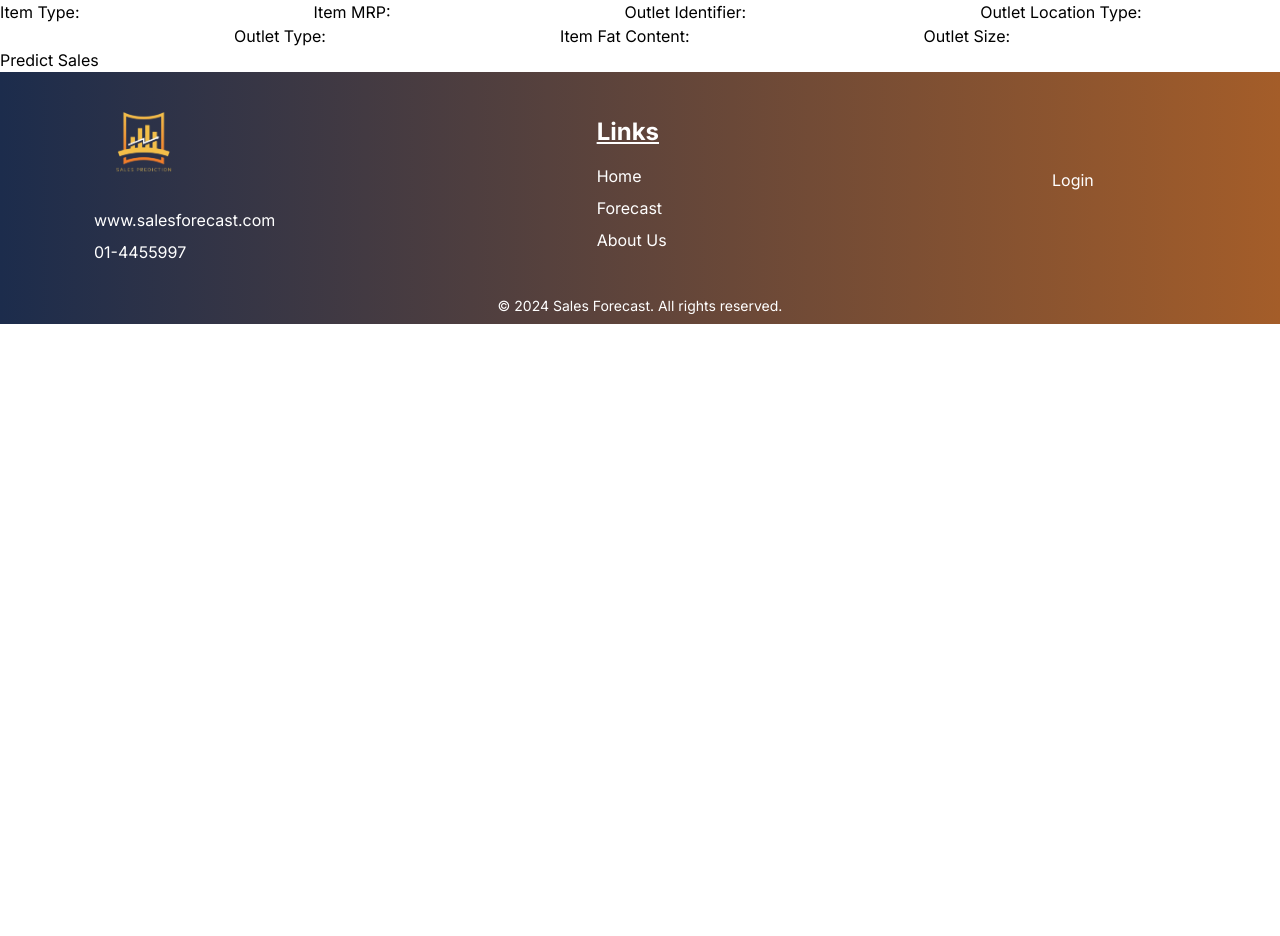
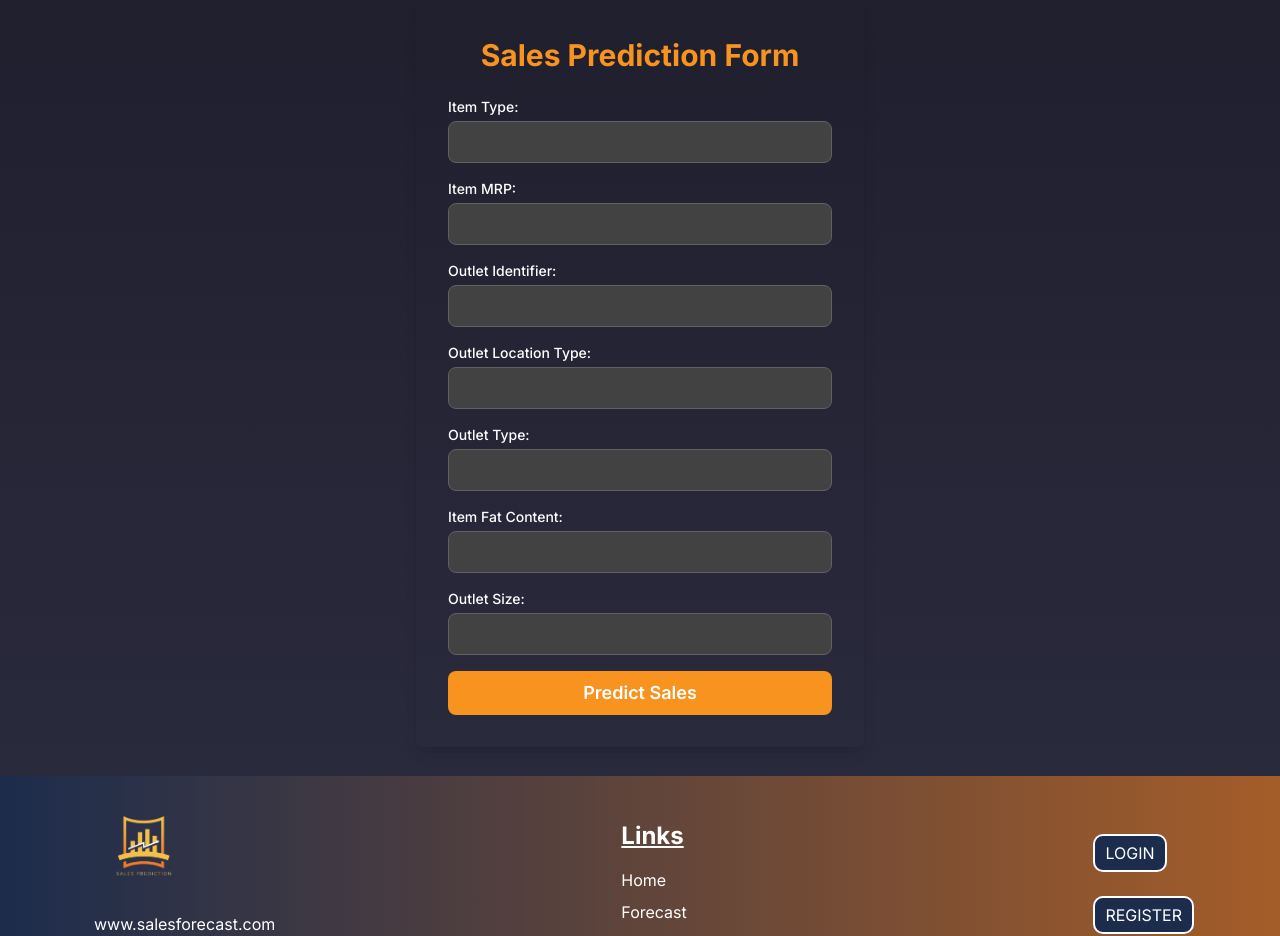
Before and after one commit to lamsal25/sales-prediction-system, a Next.js app in the folder frontend/: page /prediction in a window 1280 px wide. Shown: the part 120-1056 px from the top of the page. Before the commit the page ends 800 px from the top, so only its background shows below. Built offline with nearby package versions, Linux system fonts and the light colour scheme.

Commit message:
frontend modified

```diff
--- a/frontend/src/app/components/footer/Footer.js
+++ b/frontend/src/app/components/footer/Footer.js
@@ -1,8 +1,28 @@
+"use client"
+
 import React from 'react'
 import Image from 'next/image';
 import Link from 'next/link';
+import { useEffect, useState } from 'react';
+import { useRouter } from 'next/navigation';
+import Button from '../button/Button';
 
 export default function Footer() {
+    const [loggedIn, setLoggedIn] = useState(false);
+    const router = useRouter(); // Initialize router
+
+    useEffect(() => {
+        // Check if token exists in localStorage
+        const token = localStorage.getItem('token');
+        setLoggedIn(!!token); // Update loggedIn state based on token presence
+    }, [loggedIn]);
+
+    const handleLogout = () => {
+        console.log("Logging out...");
+        localStorage.removeItem('token'); // Remove token from localStorage
+        setLoggedIn(false); // Update loggedIn state
+        router.push("/"); // Redirect to login page after logout
+    };
     return (
         <div>
 
@@ -27,10 +47,45 @@ export default function Footer() {
 
                     </div>
 
-                    {/* Section 3: Login */}
+                    {/* Section 3: Login
                     <div className="flex flex-col items-center md:items-start min-w-[150px] px-2 text-center md:text-left">
                         <Link href="login">Login</Link>
-                    </div>
+                    </div> */}
+
+                    {!loggedIn ? (
+                        <div className="space-x-6">
+                            <Link href="/login" className="hover:scale-105 transition-all">
+                                <Button
+                                    title={"LogIn"}
+                                    bgColor={"#1C2C4C"}
+                                    padL={10}
+                                    padT={5}
+                                    color={"white"}
+                                    borderRadius={"10px"}
+                                />
+                            </Link>
+
+                            <Link href="/register" className="hover:scale-105 transition-all">
+                                <Button
+                                    title={"register"}
+                                    bgColor={"#1C2C4C"}
+                                    padL={10}
+                                    padT={5}
+                                    color={"white"}
+                                    borderRadius={"10px"}
+                                />
+                            </Link>
+                        </div>
+                    ) : (
+                        <div className="space-x-6">
+                            <button
+                                className="bg-[#1C2C4C] text-white px-4 py-2 rounded-lg"
+                                onClick={handleLogout}
+                            >
+                                Logout
+                            </button>
+                        </div>
+                    )}
                 </div>
             </footer>
 
--- a/frontend/src/app/prediction/page.js
+++ b/frontend/src/app/prediction/page.js
@@ -1,4 +1,4 @@
-"use client"
+"use client";
 
 import { useState } from 'react';
 
@@ -37,38 +37,47 @@ export default function PredictionForm() {
     };
 
     return (
-        <div>
-            <h2>Sales Prediction Form</h2>
-            <form onSubmit={handleSubmit}>
-                <label>Item Type:</label>
-                <input type="text" name="Item_Type" onChange={handleChange} required />
+        <div className="flex flex-col items-center justify-center min-h-screen bg-gradient-to-b from-[#1f1f2e] to-[#2a2a3d] text-white">
+            <div className="w-full max-w-md p-8 bg-gradient-to-b from-[#1f1f2e] to-[#2a2a3d] rounded-lg shadow-lg">
+                <h2 className="text-3xl font-bold text-center text-[#f7931e] mb-6">Sales Prediction Form</h2>
+                <form onSubmit={handleSubmit} className="space-y-4">
+                    <div>
+                        <label className="block text-sm font-medium mb-1">Item Type:</label>
+                        <input type="text" name="Item_Type" onChange={handleChange} required className="w-full px-4 py-2 bg-gray-800 border border-gray-700 rounded-lg focus:outline-none focus:border-[#f7931e]" />
+                    </div>
+                    <div>
+                        <label className="block text-sm font-medium mb-1">Item MRP:</label>
+                        <input type="number" name="Item_MRP" onChange={handleChange} required className="w-full px-4 py-2 bg-gray-800 border border-gray-700 rounded-lg focus:outline-none focus:border-[#f7931e]" />
+                    </div>
+                    <div>
+                        <label className="block text-sm font-medium mb-1">Outlet Identifier:</label>
+                        <input type="text" name="Outlet_Identifier" onChange={handleChange} required className="w-full px-4 py-2 bg-gray-800 border border-gray-700 rounded-lg focus:outline-none focus:border-[#f7931e]" />
+                    </div>
+                    <div>
+                        <label className="block text-sm font-medium mb-1">Outlet Location Type:</label>
+                        <input type="text" name="Outlet_Location_Type" onChange={handleChange} required className="w-full px-4 py-2 bg-gray-800 border border-gray-700 rounded-lg focus:outline-none focus:border-[#f7931e]" />
+                    </div>
+                    <div>
+                        <label className="block text-sm font-medium mb-1">Outlet Type:</label>
+                        <input type="text" name="Outlet_Type" onChange={handleChange} required className="w-full px-4 py-2 bg-gray-800 border border-gray-700 rounded-lg focus:outline-none focus:border-[#f7931e]" />
+                    </div>
+                    <div>
+                        <label className="block text-sm font-medium mb-1">Item Fat Content:</label>
+                        <input type="text" name="Item_Fat_Content" onChange={handleChange} required className="w-full px-4 py-2 bg-gray-800 border border-gray-700 rounded-lg focus:outline-none focus:border-[#f7931e]" />
+                    </div>
+                    <div>
+                        <label className="block text-sm font-medium mb-1">Outlet Size:</label>
+                        <input type="text" name="Outlet_Size" onChange={handleChange} required className="w-full px-4 py-2 bg-gray-800 border border-gray-700 rounded-lg focus:outline-none focus:border-[#f7931e]" />
+                    </div>
+                    <button type="submit" className="w-full py-2 mt-4 text-lg font-semibold text-white bg-[#f7931e] rounded-lg hover:bg-orange-600 transition-colors">Predict Sales</button>
+                </form>
 
-                <label>Item MRP:</label>
-                <input type="number" name="Item_MRP" onChange={handleChange} required />
-
-                <label>Outlet Identifier:</label>
-                <input type="text" name="Outlet_Identifier" onChange={handleChange} required />
-
-                <label>Outlet Location Type:</label>
-                <input type="text" name="Outlet_Location_Type" onChange={handleChange} required />
-
-                <label>Outlet Type:</label>
-                <input type="text" name="Outlet_Type" onChange={handleChange} required />
-
-                <label>Item Fat Content:</label>
-                <input type="text" name="Item_Fat_Content" onChange={handleChange} required />
-
-                <label>Outlet Size:</label>
-                <input type="text" name="Outlet_Size" onChange={handleChange} required />
-
-                <button type="submit">Predict Sales</button>
-            </form>
-
-            {predictedSales !== null && (
-                <div>
-                    <h3>Predicted Sales: ${predictedSales.toFixed(2)}</h3>
-                </div>
-            )}
+                {predictedSales !== null && (
+                    <div className="mt-6 p-4 bg-gray-900 rounded-lg text-center">
+                        <h3 className="text-xl font-semibold text-[#f7931e]">Predicted Sales: ${predictedSales.toFixed(2)}</h3>
+                    </div>
+                )}
+            </div>
         </div>
     );
 }
```
Also changed, not shown: 1 other file (tests, documents, lock files or other folders).
